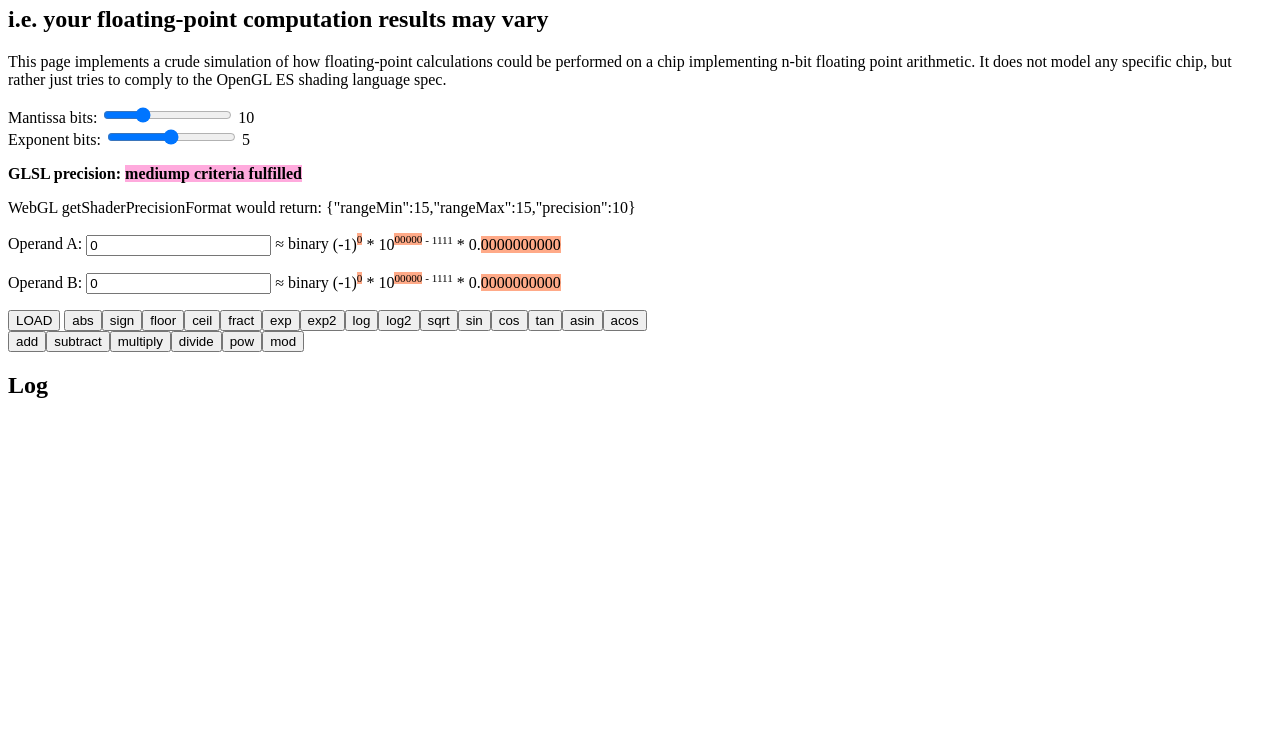
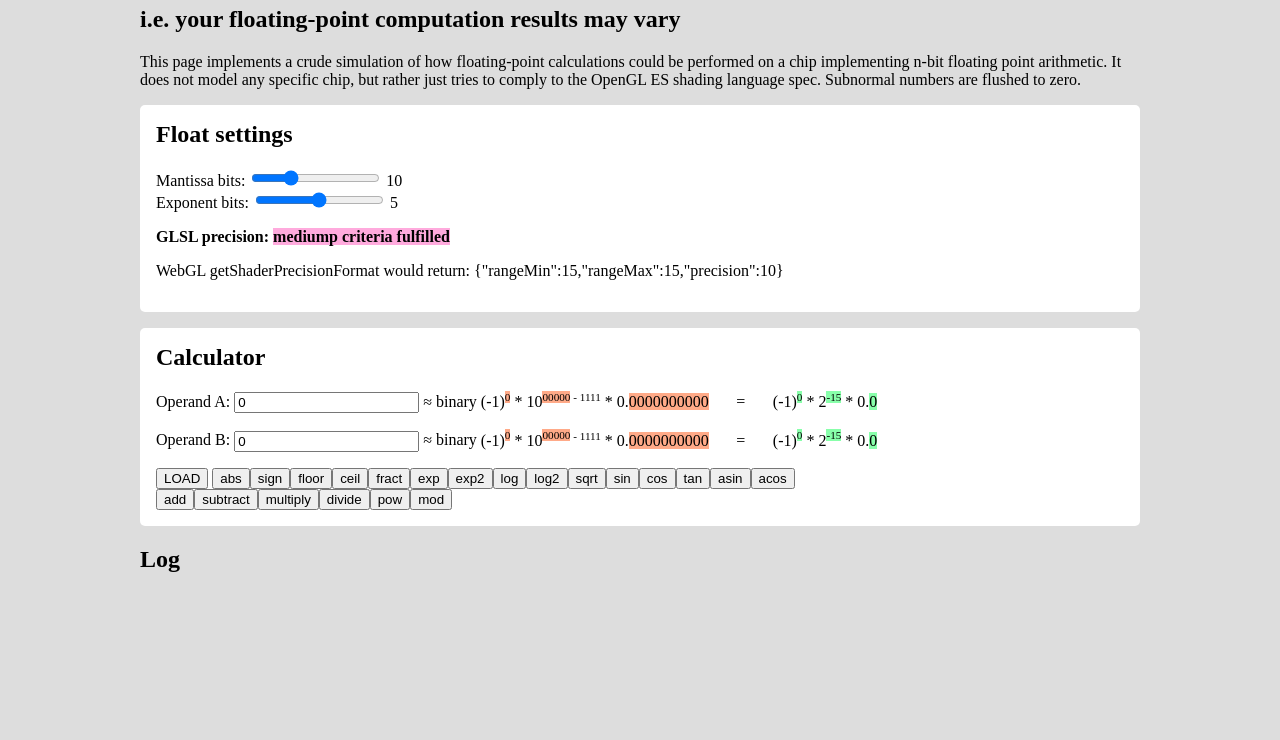
Before and after one commit to Oletus/float16-simulator.js, a plain HTML site: page index.html in a window 1280 px wide. Shown: the part 60-800 px from the top of the page. Drawn offline with Linux system fonts and the light colour scheme.

Commit message:
Improve page style and add decimal float output

```diff
--- a/index.html
+++ b/index.html
@@ -5,6 +5,7 @@
 <script>
 var ctx;
 var logText = '';
+var cachedA, cachedB;
 
 var changebits = function() {
     mantissaShow.textContent = mantissaBits.value;
@@ -20,6 +21,8 @@ var changebits = function() {
     highp.style.display = (mb >= 16 && eb >= 8) ? 'inline' : 'none';
     ieee.style.display = (mb == 23 && eb == 8) ? 'inline' : 'none';
     shaderPrecisionFormat.textContent = JSON.stringify(ctx.getShaderPrecisionFormat());
+    cachedA = undefined;
+    cachedB = undefined;
     showOperands();
 };
 
@@ -73,20 +76,28 @@ var start = function() {
     window.setInterval(showOperands, 100);
 };
 
-var showOperand = function(a, parent) {
+var showOperand = function(a, parent, binary) {
     if (isNaN(a)) {
         parent.innerHTML = 'NaN (' + ctx.nanBitString() + ')';
         return;
     }
     parent.innerHTML = "";
     var sign = document.createElement('span');
+    var exp = document.createElement('span');
+    var expBits = document.createElement('span');
+    var mantissa = document.createElement('span');
     sign.classList.add('signBit');
-    var exp = document.createElement('span');
     exp.classList.add('exponent');
-    var expBits = document.createElement('span');
     expBits.classList.add('exponentBits');
-    var mantissa = document.createElement('span');
     mantissa.classList.add('mantissaBits');
+    var elements = [sign, exp, expBits, mantissa];
+    for (i = 0; i < elements.length; ++i) {
+        if (binary) {
+            elements[i].classList.add('binary');
+        } else {
+            elements[i].classList.add('decimal');
+        }
+    }
 
     var parts = ctx.toBitStrings(a);
 
@@ -94,14 +105,31 @@ var showOperand = function(a, parent) {
     parent.appendChild(document.createTextNode('(-1)'));
     parent.appendChild(sign);
 
-    parent.appendChild(document.createTextNode(' * 10'));
-    expBits.textContent = parts.exponent;
-    exp.appendChild(expBits);
-    exp.appendChild(document.createTextNode(' - ' + parts.exponentBias));
+    if (binary) {
+        parent.appendChild(document.createTextNode(' * 10'));
+        expBits.textContent = parts.exponent;
+        exp.appendChild(expBits);
+        exp.appendChild(document.createTextNode(' - ' + parts.exponentBias));
+    } else {
+        parent.appendChild(document.createTextNode(' * 2'));
+        exponent = parseInt(parts.exponent, 2) - parseInt(parts.exponentBias, 2);
+        expBits.textContent = exponent;
+        exp.appendChild(expBits);
+    }
     parent.appendChild(exp);
 
     parent.appendChild(document.createTextNode(' * ' + (parts.isZero ? '0' : '1') + '.'));
-    mantissa.textContent = parts.mantissa;
+    if (binary) {
+        mantissa.textContent = parts.mantissa;
+    } else {
+        var mantissaStr = String(parseInt(parts.mantissa, 2) / parts.possibleMantissas);
+        if (mantissaStr.length < 3) {
+            mantissaStr = '0';
+        } else {
+            mantissaStr = mantissaStr.substring(2);
+        }
+        mantissa.textContent = mantissaStr;
+    }
     parent.appendChild(mantissa);
 };
 
@@ -110,41 +138,76 @@ var loadOperands = function() {
     var result = ctx.fr(a);
     log("LOAD", a, result);
     operandA.value = result;
-    showOperand(result, aBreakdown);
     var b = parseFloat(operandB.value);
     var result = ctx.fr(b);
     if (b !== a) {
         log("LOAD", b, result);
     }
     operandB.value = result;
-    showOperand(result, bBreakdown);
+    showOperands();
 };
 
 var showOperands = function() {
     var a = parseFloat(operandA.value);
-    showOperand(a, aBreakdown);
+    if (a !== cachedA) {
+        showOperand(a, aBreakdown, true);
+        showOperand(a, aDecimalBreakdown, false);
+        cachedA = a;
+    }
     var b = parseFloat(operandB.value);
-    showOperand(b, bBreakdown);
+    if (b !== cachedB) {
+        showOperand(b, bBreakdown, true);
+        showOperand(b, bDecimalBreakdown, false);
+        cachedB = b;
+    }
 };
 
 </script>
 <style>
+body {
+    background: #ddd;
+}
+.container {
+    width: 1000px;
+    margin: auto;
+}
 .signBit, .exponent {
     vertical-align: super;
     font-size: 70%;
 }
-.signBit, .exponentBits, .mantissaBits {
+.signBit.binary, .exponentBits.binary, .mantissaBits.binary {
     background-color: #fa8;
+}
+.signBit.decimal, .exponentBits.decimal, .mantissaBits.decimal {
+    background-color: #8fa;
+}
+.separator {
+    display: inline-block;
+    text-align: center;
+    width: 4em;
+}
+.section {
+    background: #fff;
+    padding: 1em;
+    margin: 1em 0;
+    border-radius: 5px;
+}
+.section h2 {
+    margin-top: 0;
 }
 </style>
 </head>
 <body onload="start()">
+<div class="container">
 <h1>Mediump float calculator</h1>
 <h2>i.e. your floating-point computation results may vary</h2>
 <p>This page implements a crude simulation of how floating-point calculations could be performed
 on a chip implementing n-bit floating point arithmetic. It does not model any specific chip, but
-rather just tries to comply to the OpenGL ES shading language spec.
+rather just tries to comply to the OpenGL ES shading language spec. Subnormal numbers are flushed to zero.
 </p>
+
+<div class="section">
+<h2>Float settings</h2>
 Mantissa bits:
 <input type="range" id="mantissaBits" min="5" max="23" value="10" onchange="changebits()"></input>
 <span id="mantissaShow"></span><br>
@@ -156,28 +219,35 @@ GLSL precision:
 <span id="lowp" style="background-color: #faa;">lowp criteria fulfilled</span>
 <span id="mediump" style="background-color: #fad;">mediump criteria fulfilled</span>
 <span id="highp" style="background-color: #daf;">ES 1.00 highp criteria fulfilled</span>
-<span id="ieee" style="background-color: #adf;">ES 3.00 highp criteria fulfilled. approximates IEEE single-precision</span>
+<span id="ieee" style="background-color: #adf;">ES 3.00 highp criteria fulfilled</span>
 </p>
 <p>
 WebGL getShaderPrecisionFormat would return: <span id="shaderPrecisionFormat"></span>
 </p>
+</div>
+
+<div class="section">
+<h2>Calculator</h2>
 <p>
 Operand A:
 <input type="number" id="operandA" value="0"></input>
-&#8776; binary <span id="aBreakdown" class="breakdown"></span>
+&#8776; binary <span id="aBreakdown" class="breakdown"></span><span class="separator"> = </span><span id="aDecimalBreakdown"></span>
 </p>
 <p>
 Operand B:
 <input type="number" id="operandB" value="0"></input>
-&#8776; binary <span id="bBreakdown" class="breakdown"></span>
+&#8776; binary <span id="bBreakdown" class="breakdown"></span><span class="separator"> = </span><span id="bDecimalBreakdown"></span>
 </p>
 <p>
 </p>
 <div id="buttons">
 <input type="button" value="LOAD" onclick="loadOperands()"></input>
 </div>
+</div>
+
 <h2>Log</h2>
 <pre id="logElement">
 </pre>
+</div>
 </body>
 </html>
--- a/mediump-float.js
+++ b/mediump-float.js
@@ -172,6 +172,7 @@ var FloatContext = function(mantissaBits, exponentBits, clampToInf, flushSubnorm
             sign: String(parts.sign),
             exponent: exponentBitRepr,
             mantissa: mantissaBitRepr,
+            possibleMantissas: Math.pow(2, mantissaBits),
             exponentBias: exponentBias(exponentBits).toString(2),
             isZero: isZero
         };
```
